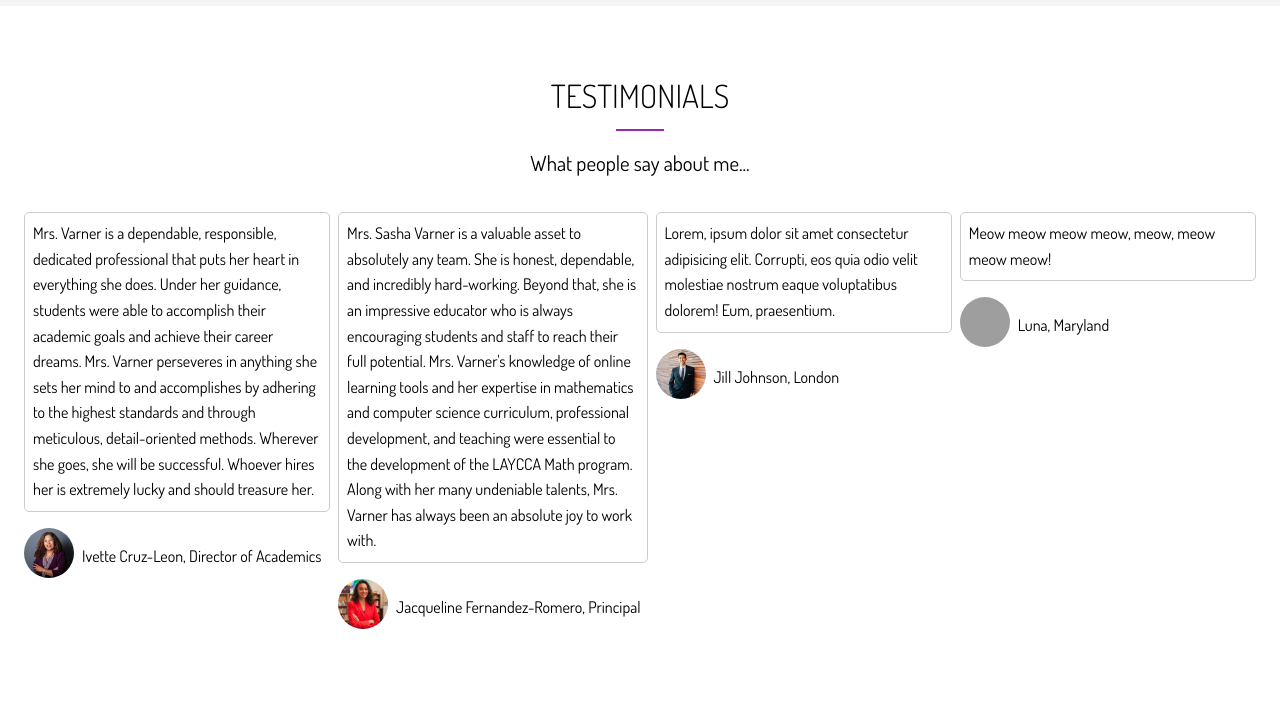
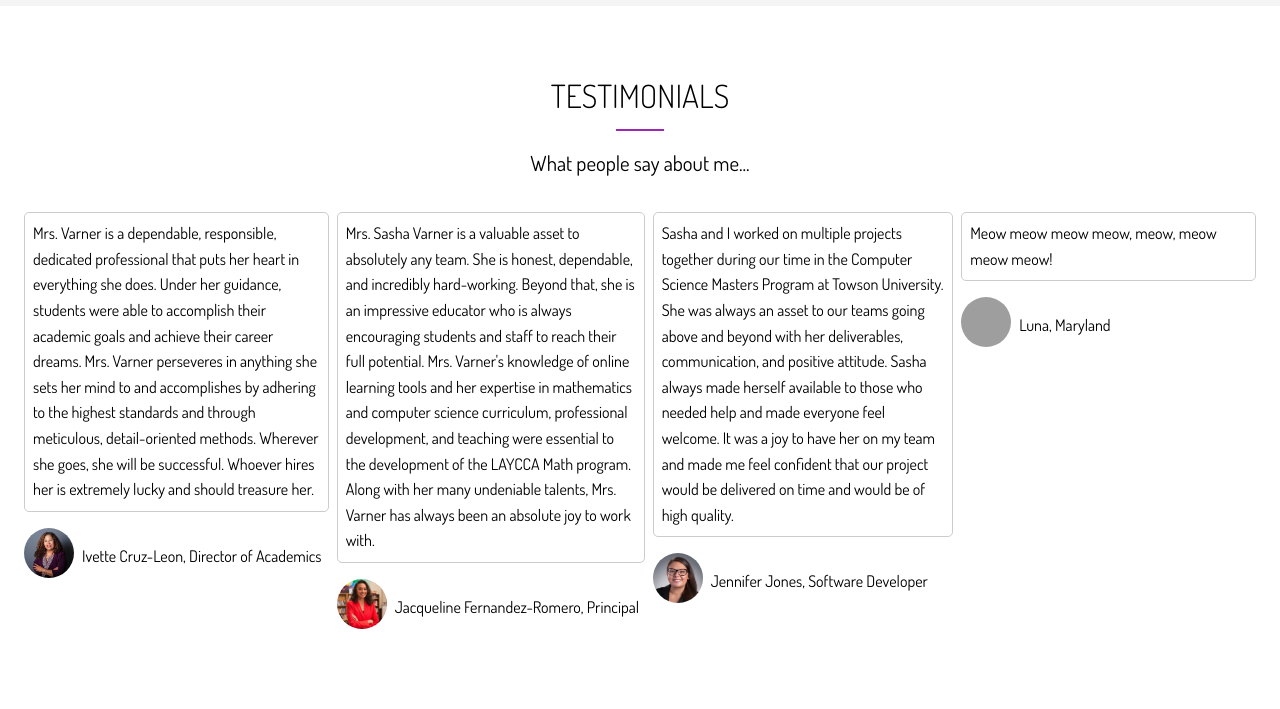
Before and after one commit to SashaVarner/portfolio, a website: page dist/about.html in a window 1280 px wide. Shown: the part 1716-2425 px from the top of the page. Drawn offline with Linux system fonts and the light colour scheme; grey boxes are pictures that could not be loaded.

Commit message:
Added testimonial

```diff
--- a/dist/about.html
+++ b/dist/about.html
@@ -139,10 +139,10 @@
             </ul>
           </div>
           <div>
-            <p>Lorem, ipsum dolor sit amet consectetur adipisicing elit. Corrupti, eos quia odio velit molestiae nostrum eaque voluptatibus dolorem! Eum, praesentium.</p>
+            <p>Sasha and I worked on multiple projects together during our time in the Computer Science Masters Program at Towson University. She was always an asset to our teams going above and beyond with her deliverables, communication, and positive attitude. Sasha always made herself available to those who needed help and made everyone feel welcome. It was a joy to have her on my team and made me feel confident that our project would be delivered on time and would be of high quality. </p>
             <ul>
-              <li><img src="./img/testimonials/person3.jpg" alt=""></li>
-              <li>Jill Johnson, London</li>
+              <li><img src="./img/testimonials/JenniferJones.png" alt=""></li>
+              <li>Jennifer Jones, Software Developer</li>
             </ul>
           </div>
           <div>
```
Also changed, not shown: dist/img/testimonials/JenniferJones.png (added).
